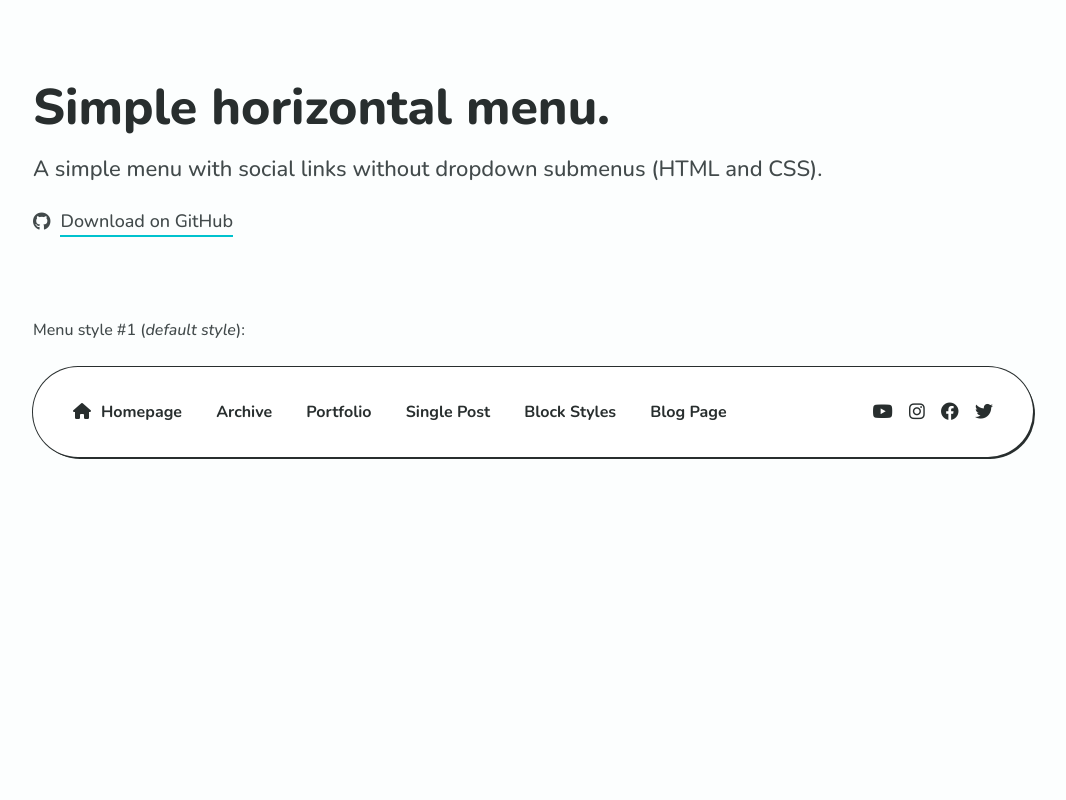
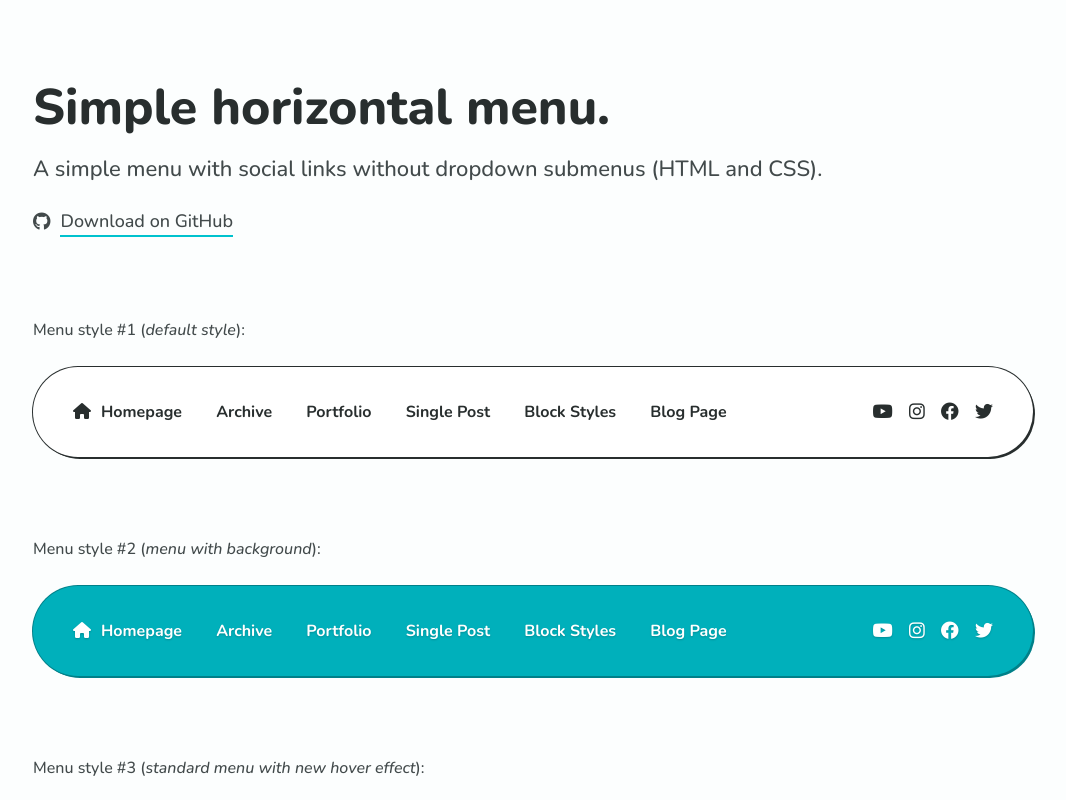
Before and after one commit to alexey-trofimov/simple-menu, a plain HTML site: page index.html in a window 1280 px wide. Shown: the whole page, without its empty margins (107-1173 px from the left). Drawn offline with nearby package versions, Linux system fonts and the light colour scheme.

Commit message:
Added a second menu style

```diff
--- a/css/style.css
+++ b/css/style.css
@@ -213,4 +213,32 @@ Menu
 	transform: translate(-2px, -2px);
 }
 
-/* menu style 2 (with background) */
+/* menu style 2 (menu with background) */
+.mw-menu.mw-with-background {
+	background-color: #00b0bb;
+	box-shadow: 0 0 0 1px #008089, 2px 2px 0 0 #008089;
+}
+.mw-menu.mw-with-background .mw-menu-items li a {
+	color: #ffffff;
+	background-color: transparent;
+	text-shadow: 0 1px 2px rgba(0,0,0,0.2);
+}
+.mw-menu.mw-with-background .mw-menu-items li a:hover,
+.mw-menu.mw-with-background .mw-menu-items li a:focus {
+	color: #ffffff;
+	background-color: #009aa4;
+}
+.mw-menu.mw-with-background .mw-social-links li a {
+	color: #ffffff;
+	text-shadow: 0 1px 2px rgba(0,0,0,0.2);
+
+	-webkit-transition: color 0.2s ease-out, -webkit-transform 0.2s ease-out, text-shadow 0.2s ease-out;
+	transition: color 0.2s ease-out, transform 0.2s ease-out, text-shadow 0.2s ease-out;
+}
+.mw-menu.mw-with-background .mw-social-links li a:hover,
+.mw-menu.mw-with-background .mw-social-links li a:focus {
+	color: #f3f6f6;
+	text-shadow: 0 2px 3px rgba(0,0,0,0.3);
+}
+
+/* menu style 3 (second type of hover effect) ** END ** */
--- a/index.html
+++ b/index.html
@@ -70,8 +70,37 @@
 </nav>
 <!-- end: menu (style 1) -->
 
-<!-- menu (style 2: with background) ** END ** -->
+<!-- menu label -->
+<div class="mw-menu-label mw-container">Menu style #2 (<em>menu with background</em>):</div>
+
+<!-- menu (style 2: menu with background) -->
+<nav class="mw-menu mw-border-box mw-with-background"><!-- * Add the "mw-with-background" class to apply the style. * -->
+	<!-- menu items -->
+	<ul class="mw-menu-list mw-menu-items">
+		<li><a href="#"><i class="fa-solid fa-house"></i>Homepage</a></li>
+		<li><a href="#">Archive</a></li>
+		<li><a href="#">Portfolio</a></li>
+		<li><a href="#">Single Post</a></li>
+		<li><a href="#">Block Styles</a></li>
+		<li><a href="#">Blog Page</a></li>
+	</ul>
+	<!-- end: menu items -->
+	<!-- social links -->
+	<ul class="mw-menu-list mw-social-links">
+		<li><a href="#" target="_blank" rel="noopener noreferrer" title="YouTube"><i class="fa-brands fa-youtube"></i></a></li>
+		<li><a href="#" target="_blank" rel="noopener noreferrer" title="Instagram"><i class="fa-brands fa-instagram"></i></a></li>
+		<li><a href="#" target="_blank" rel="noopener noreferrer" title="Facebook"><i class="fa-brands fa-facebook"></i></a></li>
+		<li><a href="#" target="_blank" rel="noopener noreferrer" title="Twitter"><i class="fa-brands fa-twitter"></i></a></li>
+	</ul>
+	<!-- end: social links -->
+</nav>
 <!-- end: menu (style 2) -->
+
+<!-- menu label -->
+<div class="mw-menu-label mw-container">Menu style #3 (<em>standard menu with new hover effect</em>):</div>
+
+<!-- menu (style 3: second type of hover effect) ** END ** -->
+<!-- end: menu (style 3) -->
 
 <!-- page footer -->
 <!-- end: page footer -->
```
